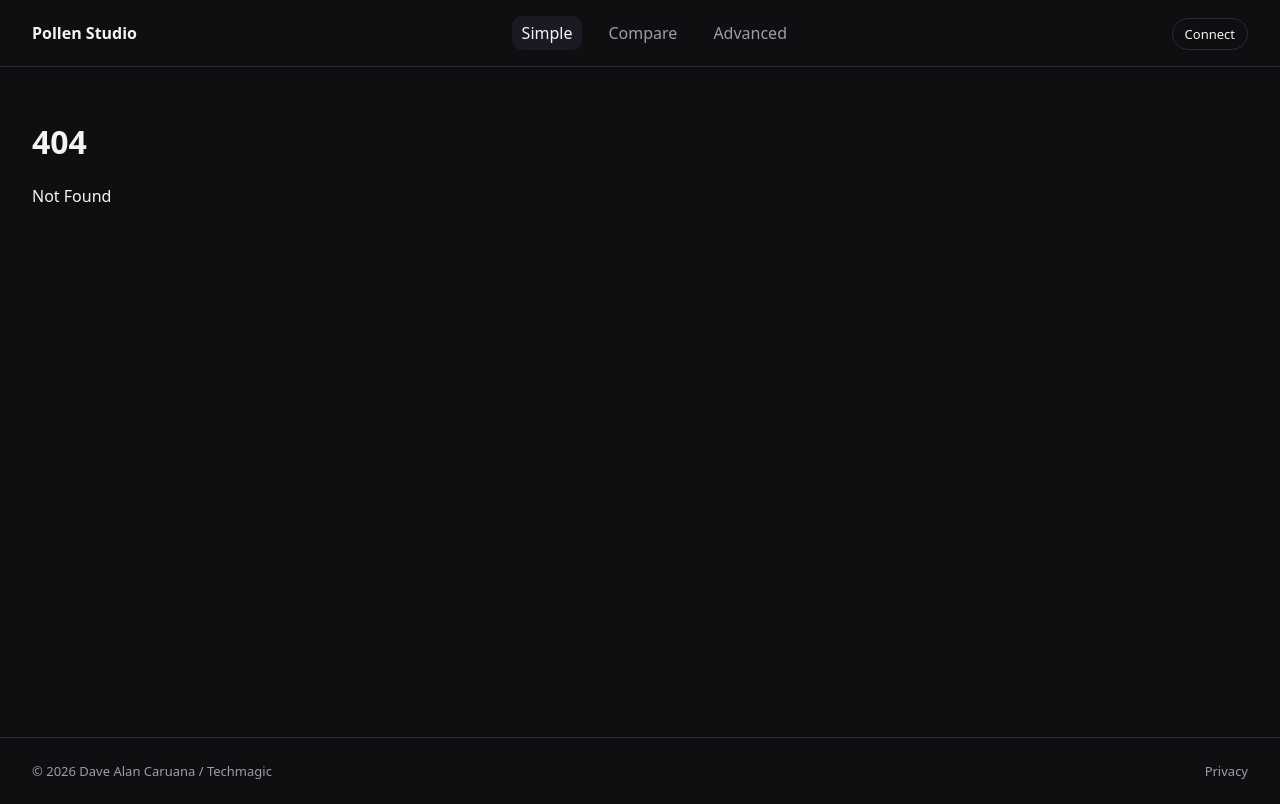
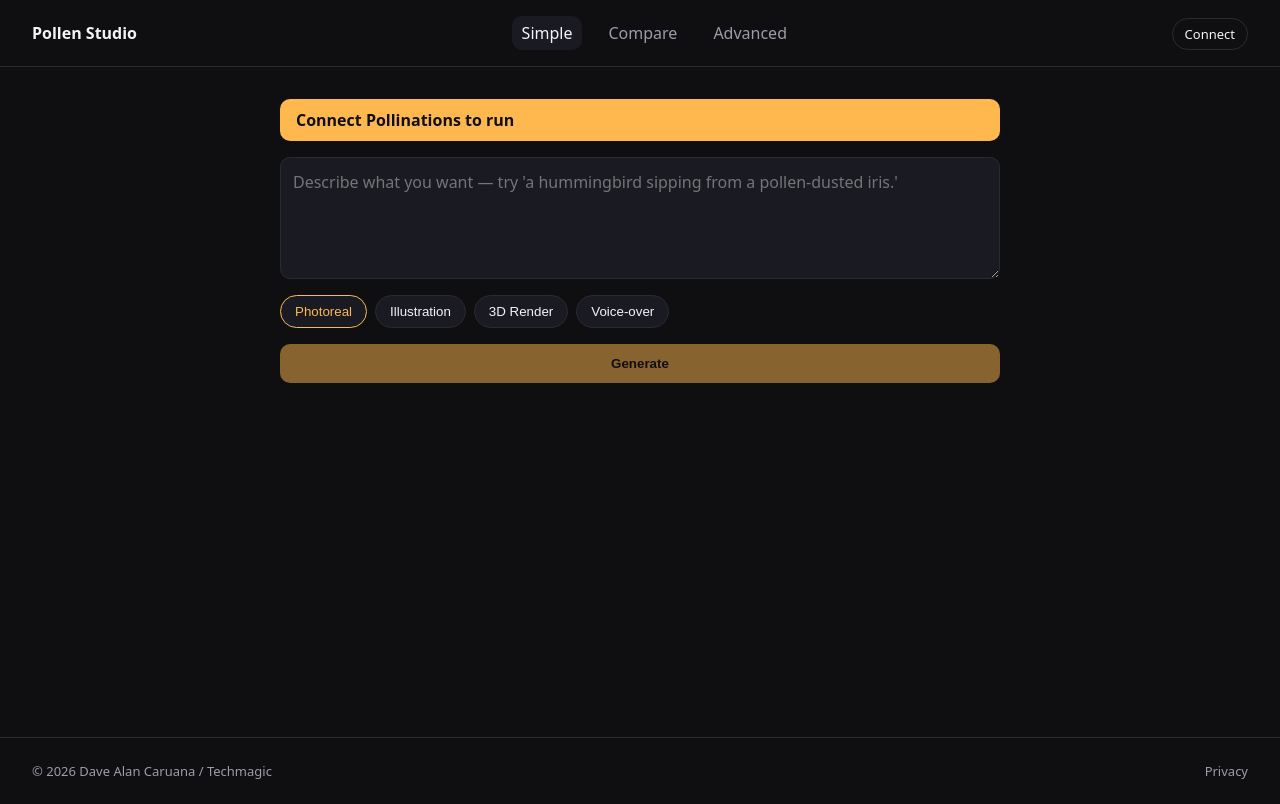
Before and after one commit to davealan74/pollen-studio, a SvelteKit app: page /simple in a window 1280 px wide. Before the commit this address had no page. Built offline with nearby package versions, Linux system fonts and the light colour scheme.

Commit message:
feat(simple): single-prompt mode with vibe chips and share/save actions

```diff
--- /dev/null
+++ b/src/lib/components/RunCard.svelte
@@ -0,0 +1,99 @@
+<script lang="ts">
+  interface Props {
+    kind: 'image' | 'text' | 'audio';
+    blob?: Blob | null;
+    text?: string;
+    onStar?: () => void;
+    onDownload?: () => void;
+    onCopyUrl?: () => void;
+    onFork?: () => void;
+    starred?: boolean;
+    status?: 'pending' | 'ok' | 'error';
+    error?: string;
+  }
+  let {
+    kind,
+    blob,
+    text,
+    onStar,
+    onDownload,
+    onCopyUrl,
+    onFork,
+    starred = false,
+    status = 'ok',
+    error
+  }: Props = $props();
+  let url = $derived(blob ? URL.createObjectURL(blob) : '');
+  $effect(() => () => {
+    if (url) URL.revokeObjectURL(url);
+  });
+</script>
+
+<article class="card" data-status={status}>
+  {#if status === 'pending'}
+    <div class="placeholder">Generating…</div>
+  {:else if status === 'error'}
+    <div class="placeholder err">{error ?? 'Failed'}</div>
+  {:else if kind === 'image' && url}
+    <img src={url} alt="generated" />
+  {:else if kind === 'audio' && url}
+    <audio src={url} controls></audio>
+  {:else if kind === 'text'}
+    <pre>{text}</pre>
+  {/if}
+  <footer>
+    <!-- eslint-disable-next-line @typescript-eslint/no-empty-function -->
+    <button onclick={onStar ?? (() => {})} aria-pressed={starred}>{starred ? '★' : '☆'}</button>
+    <button onclick={onDownload}>Download</button>
+    <button onclick={onCopyUrl}>Copy URL</button>
+    <button onclick={onFork}>Fork</button>
+  </footer>
+</article>
+
+<style>
+  .card {
+    border: 1px solid var(--border);
+    border-radius: var(--radius);
+    padding: 12px;
+    background: #14141a;
+    display: flex;
+    flex-direction: column;
+    gap: 8px;
+  }
+  .card[data-status='error'] {
+    border-color: var(--danger);
+  }
+  .placeholder {
+    padding: 32px;
+    text-align: center;
+    color: var(--muted);
+  }
+  .placeholder.err {
+    color: var(--danger);
+  }
+  img {
+    width: 100%;
+    border-radius: calc(var(--radius) - 4px);
+    display: block;
+  }
+  pre {
+    white-space: pre-wrap;
+    background: #1a1a22;
+    padding: 12px;
+    border-radius: var(--radius);
+  }
+  footer {
+    display: flex;
+    gap: 6px;
+    flex-wrap: wrap;
+  }
+  footer button {
+    background: #1a1a22;
+    border: 1px solid var(--border);
+    color: var(--fg);
+    padding: 4px 10px;
+    border-radius: 6px;
+    font-size: 12px;
+    cursor: pointer;
+  }
+</style>
--- /dev/null
+++ b/src/routes/simple/+page.svelte
@@ -0,0 +1,188 @@
+<script lang="ts">
+  import PromptBox from '$components/PromptBox.svelte';
+  import KeyConnect from '$components/KeyConnect.svelte';
+  import RunCard from '$components/RunCard.svelte';
+  import { keyStore } from '$stores/key.svelte';
+  import { saveRun } from '$stores/runs.svelte';
+  import { showToast } from '$stores/toast.svelte';
+  import { VIBES, vibeById } from './vibes';
+  import { PollinationsClient } from '$pollinations/client';
+  import { generateImage, type ImageRequest } from '$pollinations/image';
+  import { generateAudio, type AudioRequest } from '$pollinations/audio';
+  import { newId } from '$utils/ulid';
+  import { encodeShareHash, ShareTooLargeError } from '$stores/share.svelte';
+
+  let prompt = $state('');
+  let chosen = $state<string>('photoreal');
+  let busy = $state(false);
+  let blob = $state<Blob | null>(null);
+  let kind = $state<'image' | 'audio'>('image');
+  let error = $state<string | null>(null);
+
+  const base = (import.meta.env.VITE_POLLINATIONS_BASE as string) ?? 'https://pollinations.ai';
+  const client = new PollinationsClient({ base });
+
+  async function generate() {
+    if (!keyStore.key || !prompt.trim()) return;
+    const vibe = vibeById(chosen);
+    if (!vibe) return;
+    busy = true;
+    error = null;
+    blob = null;
+    try {
+      if (vibe.surface === 'image') {
+        kind = 'image';
+        const req = vibe.request;
+        blob = await generateImage(client, {
+          prompt,
+          seed: -1,
+          model: String(req.model),
+          width: Number(req.width),
+          height: Number(req.height),
+          quality: req.quality as ImageRequest['quality'],
+          enhance: Boolean(req.enhance)
+        });
+      } else {
+        kind = 'audio';
+        const req = vibe.request;
+        blob = await generateAudio(client, {
+          prompt,
+          model: String(req.model),
+          voice: String(req.voice),
+          speed: Number(req.speed)
+        } satisfies AudioRequest);
+      }
+    } catch (e) {
+      error = (e as Error).message;
+      showToast(error, 'error');
+    } finally {
+      busy = false;
+    }
+  }
+
+  async function save() {
+    if (!blob) return;
+    await saveRun({
+      id: newId(),
+      createdAt: Date.now(),
+      surface: kind,
+      mode: 'simple',
+      prompt,
+      request: { ...vibeById(chosen)?.request },
+      cells: []
+    });
+    showToast('Saved to gallery.', 'success');
+  }
+
+  async function share() {
+    try {
+      const hash = encodeShareHash({
+        surface: kind,
+        mode: 'simple',
+        prompt,
+        request: { ...vibeById(chosen)?.request, vibe: chosen }
+      });
+      const url = `${location.origin}/simple${hash}`;
+      await navigator.clipboard.writeText(url);
+      showToast('Share link copied.', 'success');
+    } catch (e) {
+      if (e instanceof ShareTooLargeError) showToast('Run too large to share as a link.', 'error');
+      else showToast((e as Error).message, 'error');
+    }
+  }
+
+  function downloadBlob(b: Blob, k: 'image' | 'audio') {
+    const a = document.createElement('a');
+    a.href = URL.createObjectURL(b);
+    a.download = k === 'image' ? 'pollen.png' : 'pollen.mp3';
+    a.click();
+    setTimeout(() => URL.revokeObjectURL(a.href), 0);
+  }
+</script>
+
+<section class="simple">
+  {#if !keyStore.key}
+    <KeyConnect />
+  {/if}
+  <PromptBox
+    bind:value={prompt}
+    placeholder="Describe what you want — try 'a hummingbird sipping from a pollen-dusted iris.'"
+    rows={4}
+  />
+  <div class="vibes">
+    {#each VIBES as v}
+      <button class:active={chosen === v.id} onclick={() => (chosen = v.id)}>{v.label}</button>
+    {/each}
+  </div>
+  <button class="generate" onclick={generate} disabled={busy || !keyStore.key || !prompt.trim()}>
+    {busy ? 'Generating…' : 'Generate'}
+  </button>
+  {#if blob || error || busy}
+    <RunCard
+      {kind}
+      {blob}
+      status={busy ? 'pending' : error ? 'error' : 'ok'}
+      error={error ?? undefined}
+      onStar={undefined}
+      onDownload={() => blob && downloadBlob(blob, kind)}
+      onCopyUrl={share}
+      onFork={() => location.assign(`/compare?prompt=${encodeURIComponent(prompt)}`)}
+    />
+    <div class="row">
+      <button onclick={save} disabled={!blob}>Save to gallery</button>
+      <button onclick={share} disabled={!blob}>Share link</button>
+    </div>
+  {/if}
+</section>
+
+<style>
+  .simple {
+    max-width: 720px;
+    margin: 0 auto;
+    display: flex;
+    flex-direction: column;
+    gap: 16px;
+  }
+  .vibes {
+    display: flex;
+    gap: 8px;
+    flex-wrap: wrap;
+  }
+  .vibes button {
+    background: #1a1a22;
+    border: 1px solid var(--border);
+    color: var(--fg);
+    padding: 8px 14px;
+    border-radius: 999px;
+    cursor: pointer;
+  }
+  .vibes button.active {
+    border-color: var(--accent);
+    color: var(--accent);
+  }
+  .generate {
+    background: var(--accent);
+    color: #0f0f12;
+    padding: 12px;
+    border: 0;
+    border-radius: var(--radius);
+    font-weight: 600;
+    cursor: pointer;
+  }
+  .generate:disabled {
+    opacity: 0.5;
+    cursor: not-allowed;
+  }
+  .row {
+    display: flex;
+    gap: 8px;
+  }
+  .row button {
+    background: #1a1a22;
+    border: 1px solid var(--border);
+    color: var(--fg);
+    padding: 8px 14px;
+    border-radius: var(--radius);
+    cursor: pointer;
+  }
+</style>
--- /dev/null
+++ b/src/routes/simple/vibes.ts
@@ -0,0 +1,37 @@
+export interface Vibe {
+  id: 'photoreal' | 'illustration' | '3d' | 'voice';
+  label: string;
+  surface: 'image' | 'audio';
+  request: Record<string, string | number | boolean>;
+}
+
+export const VIBES: Vibe[] = [
+  {
+    id: 'photoreal',
+    label: 'Photoreal',
+    surface: 'image',
+    request: { model: 'flux', width: 1024, height: 1024, quality: 'hd', enhance: true }
+  },
+  {
+    id: 'illustration',
+    label: 'Illustration',
+    surface: 'image',
+    request: { model: 'flux', width: 1024, height: 1024, quality: 'high', enhance: true }
+  },
+  {
+    id: '3d',
+    label: '3D Render',
+    surface: 'image',
+    request: { model: 'gptimage', width: 1024, height: 1024, quality: 'high', enhance: false }
+  },
+  {
+    id: 'voice',
+    label: 'Voice-over',
+    surface: 'audio',
+    request: { model: 'tts-1', voice: 'alloy', speed: 1.0 }
+  }
+];
+
+export function vibeById(id: string): Vibe | undefined {
+  return VIBES.find((v) => v.id === id);
+}
```
Also changed, not shown: 1 other file (tests, documents, lock files or other folders).
